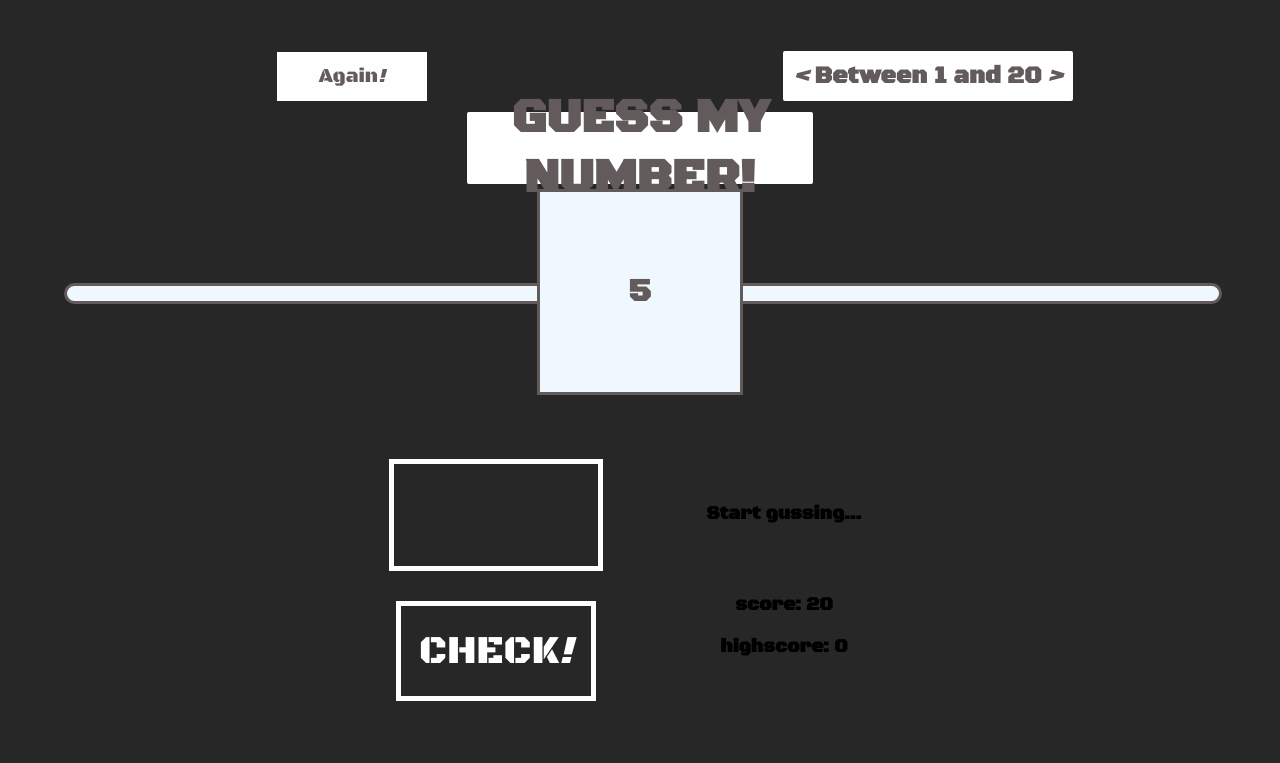
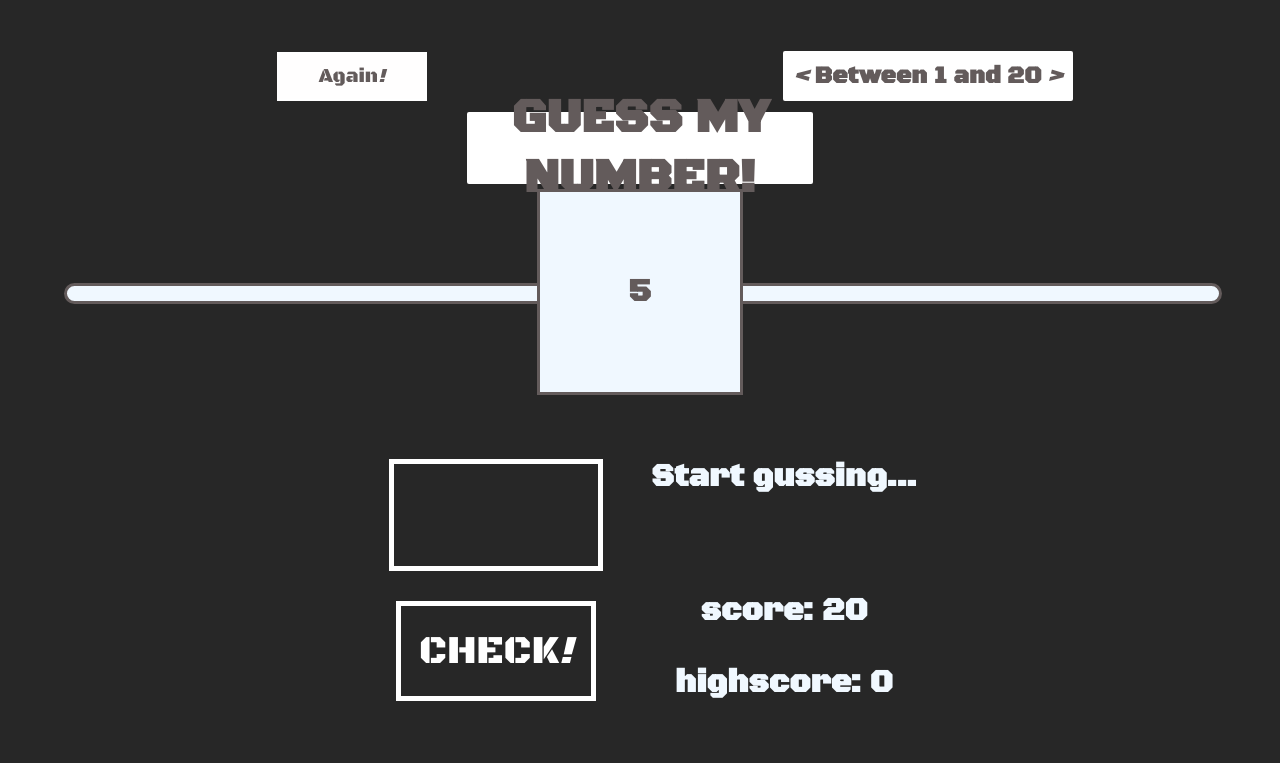
Before and after one commit to Ameer2000Mzori/Guess-My-Number, a website built with webpack: page src/index.html in a window 1280 px wide. Built offline with nearby package versions, Linux system fonts and the light colour scheme.

Commit message:
added styling to both score title and text

```diff
--- a/src/style.scss
+++ b/src/style.scss
@@ -227,6 +227,23 @@ body {
           justify-content: center;
           flex-direction: column;
           gap: 30px;
+
+          .score-1-Text {
+            color: aliceblue;
+            font-size: 2rem;
+          }
+        }
+
+        .Score-Number-Wrap {
+          .main-Score {
+            color: aliceblue;
+            font-size: 2rem;
+          }
+
+          .high-Score {
+            color: aliceblue;
+            font-size: 2rem;
+          }
         }
       }
     }
```
Also changed, not shown: src/style.css, 1 other file.
